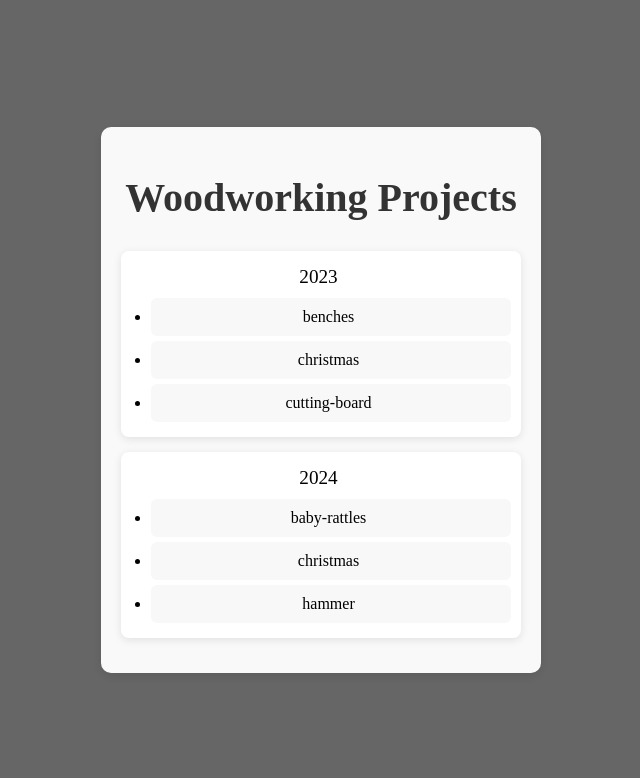
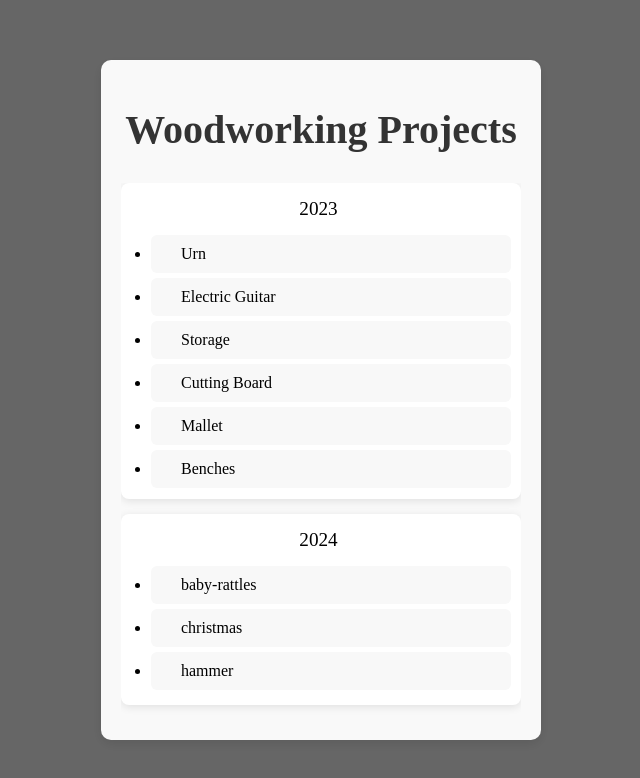
Before and after one commit to rbrock44/woodworking-projects, an Angular app: page / in a window 1280 px wide. Shown: the top 778 px of the page, without its empty margins (319-959 px from the left). Built offline with nearby package versions, Linux system fonts and the light colour scheme.

Commit message:
add more css and data

```diff
--- a/public/project-list.json
+++ b/public/project-list.json
@@ -4,21 +4,113 @@
       "year": "2023",
       "projects": [
         {
-          "name": "benches",
+          "name": "Urn",
           "images": [
-            { "name": "20231013_1750", "desc": "", "url": "https://raw.githubusercontent.com/rbrock44/woodworking-projects-images/master/2024/baby-rattles/20241013_1750.jpg" }
+            {
+              "name": "20230221_0308_00",
+              "desc": "My first ever lathe project",
+              "url": "https://raw.githubusercontent.com/rbrock44/woodworking-projects-images/master/2023/urn/20230221_0308_00.jpg"
+            },
+            {
+              "name": "20230221_0308_01",
+              "desc": "My first ever lathe project",
+              "url": "https://raw.githubusercontent.com/rbrock44/woodworking-projects-images/master/2023/urn/20230221_0308_01.jpg"
+            },
+            {
+              "name": "20230221_0430",
+              "desc": "My first ever lathe project",
+              "url": "https://raw.githubusercontent.com/rbrock44/woodworking-projects-images/master/2023/urn/20230221_0430.jpg"
+            }
           ]
         },
         {
-          "name": "christmas",
+          "name": "Electric Guitar",
           "images": [
-            { "name": "20231013_1750", "desc": "", "url": "https://raw.githubusercontent.com/rbrock44/woodworking-projects-images/master/2024/baby-rattles/20241013_1750.jpg" }
+            {
+              "name": "20230331_2107",
+              "desc": "Starting the finish",
+              "url": "https://raw.githubusercontent.com/rbrock44/woodworking-projects-images/master/2023/guitar/20230331_2107.jpg"
+            },
+            {
+              "name": "20230403_0027",
+              "desc": "Letting it dry",
+              "url": "https://raw.githubusercontent.com/rbrock44/woodworking-projects-images/master/2023/guitar/20230403_0027.jpg"
+            },
+            {
+              "name": "20230404_1802",
+              "desc": "Wiring it up",
+              "url": "https://raw.githubusercontent.com/rbrock44/woodworking-projects-images/master/2023/guitar/20230404_1802.jpg"
+            },
+            {
+              "name": "20230406_2253",
+              "desc": "A close up",
+              "url": "https://raw.githubusercontent.com/rbrock44/woodworking-projects-images/master/2023/guitar/20230406_2253.jpg"
+            },
+            {
+              "name": "20230421_2324",
+              "desc": "Full guitar",
+              "url": "https://raw.githubusercontent.com/rbrock44/woodworking-projects-images/master/2023/guitar/20230421_2324.jpg"
+            }
           ]
         },
         {
-          "name": "cutting-board",
+          "name": "Storage",
           "images": [
-            { "name": "20231013_1750", "desc": "", "url": "https://raw.githubusercontent.com/rbrock44/woodworking-projects-images/master/2024/baby-rattles/20241013_1750.jpg" }
+            {
+              "name": "20230403_0027",
+              "desc": "This shelve got painted and hung up in for storage",
+              "url": "https://raw.githubusercontent.com/rbrock44/woodworking-projects-images/master/2023/storage/20230403_0027.jpg"
+            },
+            {
+              "name": "20230619_1847",
+              "desc": "Had to build shelves for the garage (lower and upper)",
+              "url": "https://raw.githubusercontent.com/rbrock44/woodworking-projects-images/master/2023/storage/20230619_1847.jpg"
+            }
+          ]
+        },
+        {
+          "name": "Cutting Board",
+          "images": [
+          ]
+        },
+        {
+          "name": "Mallet",
+          "images": [
+          ]
+        },
+        {
+          "name": "Benches",
+          "images": [
+          ]
+        },
+        {
+          "name": "End Table",
+          "images": [
+          ]
+        },
+        {
+          "name": "Cookie Slice (Tree)",
+          "images": [
+          ]
+        },
+        {
+          "name": "Post Maul",
+          "images": [
+          ]
+        },
+        {
+          "name": "Ladder",
+          "images": [
+          ]
+        },
+        {
+          "name": "Hammer",
+          "images": [
+          ]
+        },
+        {
+          "name": "Christmas",
+          "images": [
           ]
         }
       ]
@@ -29,19 +121,31 @@
         {
           "name": "baby-rattles",
           "images": [
-            { "name": "20241013_1750", "desc": "", "url": "https://raw.githubusercontent.com/rbrock44/woodworking-projects-images/master/2024/baby-rattles/20241013_1750.jpg" }
+            {
+              "name": "20241013_1750",
+              "desc": "",
+              "url": "https://raw.githubusercontent.com/rbrock44/woodworking-projects-images/master/2024/baby-rattles/20241013_1750.jpg"
+            }
           ]
         },
         {
           "name": "christmas",
           "images": [
-            { "name": "20241013_1750", "desc": "", "url": "https://raw.githubusercontent.com/rbrock44/woodworking-projects-images/master/2024/baby-rattles/20241013_1750.jpg" }
+            {
+              "name": "20241013_1750",
+              "desc": "",
+              "url": "https://raw.githubusercontent.com/rbrock44/woodworking-projects-images/master/2024/baby-rattles/20241013_1750.jpg"
+            }
           ]
         },
         {
           "name": "hammer",
           "images": [
-            { "name": "20241013_1750", "desc": "", "url": "https://raw.githubusercontent.com/rbrock44/woodworking-projects-images/master/2024/baby-rattles/20241013_1750.jpg" }
+            {
+              "name": "20241013_1750",
+              "desc": "",
+              "url": "https://raw.githubusercontent.com/rbrock44/woodworking-projects-images/master/2024/baby-rattles/20241013_1750.jpg"
+            }
           ]
         }
       ]
--- a/src/app/app.component.html
+++ b/src/app/app.component.html
@@ -8,10 +8,10 @@
           <ul class="list-group">
             <li class="list-group-item" *ngFor="let projectsByYear of this.data.projectsByYear; let i = index">
               <p>{{projectsByYear.year}}</p>
-              <div>
+              <div class="sub-list-container">
                 <ul class="sub-list">
-                  <li *ngFor="let project of projectsByYear.projects" (click)="this.projectClick(project)" class="sub-list-item">
-                    <p>{{project.name}}</p>
+                  <li *ngFor="let project of projectsByYear.projects" (click)="this.projectClick(project, projectsByYear.year)" class="sub-list-item">
+                    <p class="project-name">{{project.name}}</p>
                     <div>
 
                     </div>
@@ -27,7 +27,7 @@
         <div class="sticky-header">
           <p (click)="this.homeClick()" class="home-button">Home</p>
         </div>
-        <p><strong>Year:</strong> {{this.selectedProject.name}}</p>
+        <p><strong>Year:</strong> {{this.selectedYear}}</p>
         <p><strong>Project:</strong> {{this.selectedProject.name}}</p>
 
         <app-project
--- a/src/app/app.component.scss
+++ b/src/app/app.component.scss
@@ -31,6 +31,7 @@
 
 .links-section {
   margin-top: 30px;
+  overflow-y: auto;
 }
 
 .list-group {
@@ -112,6 +113,16 @@ p {
   justify-content: center;
 }
 
+.project-name {
+  text-align: left;
+  padding-left: 20px;
+}
+
+.sub-list-container {
+  overflow-y: auto;
+  max-height: 33vh;
+}
+
 @media (max-width: 460px) {
   .container {
     width: 80vw;
--- a/src/app/app.component.ts
+++ b/src/app/app.component.ts
@@ -20,6 +20,7 @@ import {ProjectComponent} from "./components/project/project.component";
 export class AppComponent implements OnInit {
   title = 'woodworking-projects';
   selectedProject: Project | undefined = undefined;
+  selectedYear: string = '';
   data: Projects = { projectsByYear: [] };
 
   ngOnInit(): void {
@@ -28,11 +29,13 @@ export class AppComponent implements OnInit {
     });
   }
 
-  projectClick(project: Project): void {
+  projectClick(project: Project, year: string): void {
     this.selectedProject = project;
+    this.selectedYear = year;
   }
 
   homeClick(): void {
     this.selectedProject = undefined;
+    this.selectedYear = '';
   }
 }
--- a/src/app/components/project/project.component.html
+++ b/src/app/components/project/project.component.html
@@ -1,10 +1,8 @@
 <div class="image-container">
   <div *ngIf="!this.singleView" class="image-grid">
 <!--image grid-->
-    <div>
-      <div *ngFor="let image of this.images; let i = index">
-        <img src="{{image.url}}" alt="{{image.desc}}" (click)="this.onImageClick(i)">
-      </div>
+    <div *ngFor="let image of this.images; let i = index" class="image-row">
+      <img ngSrc="{{image.url}}" width="60" height="60" alt="{{image.desc}}" (click)="this.onImageClick(i)">
     </div>
   </div>
 
--- a/src/app/components/project/project.component.scss
+++ b/src/app/components/project/project.component.scss
@@ -44,3 +44,12 @@
   color: #333;
   padding-bottom: 10px;
 }
+
+.image-row {
+  display: flex;
+  flex-direction: row;
+}
+
+img {
+  cursor: pointer;
+}
```
Also changed, not shown: src/app/components/project/project.component.ts (+4 -3 lines).
